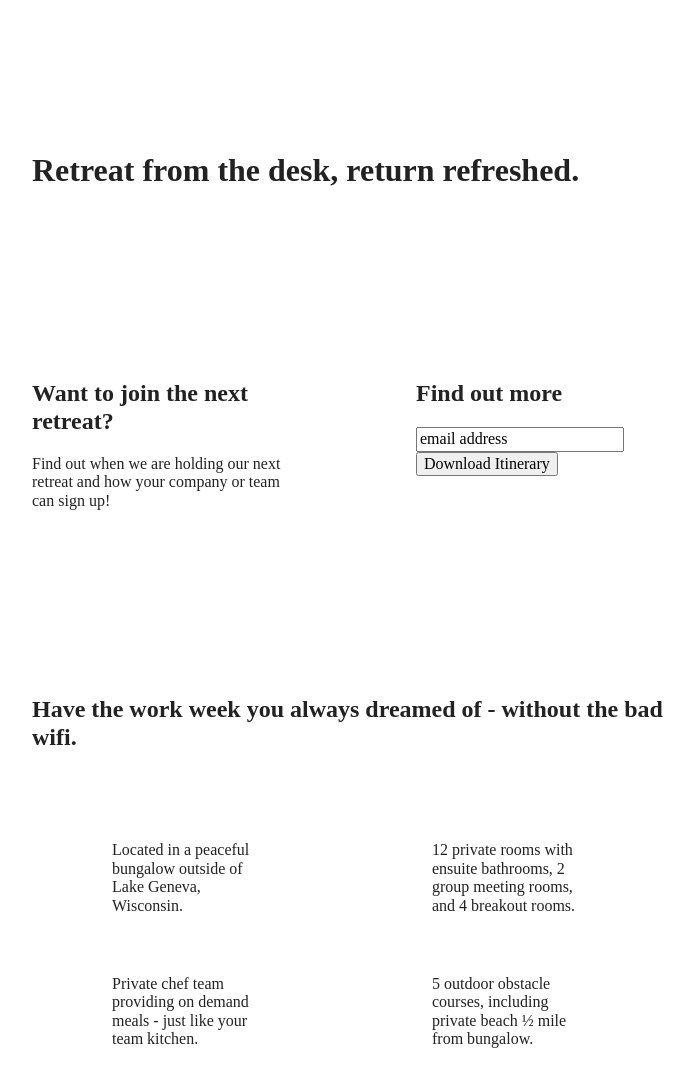
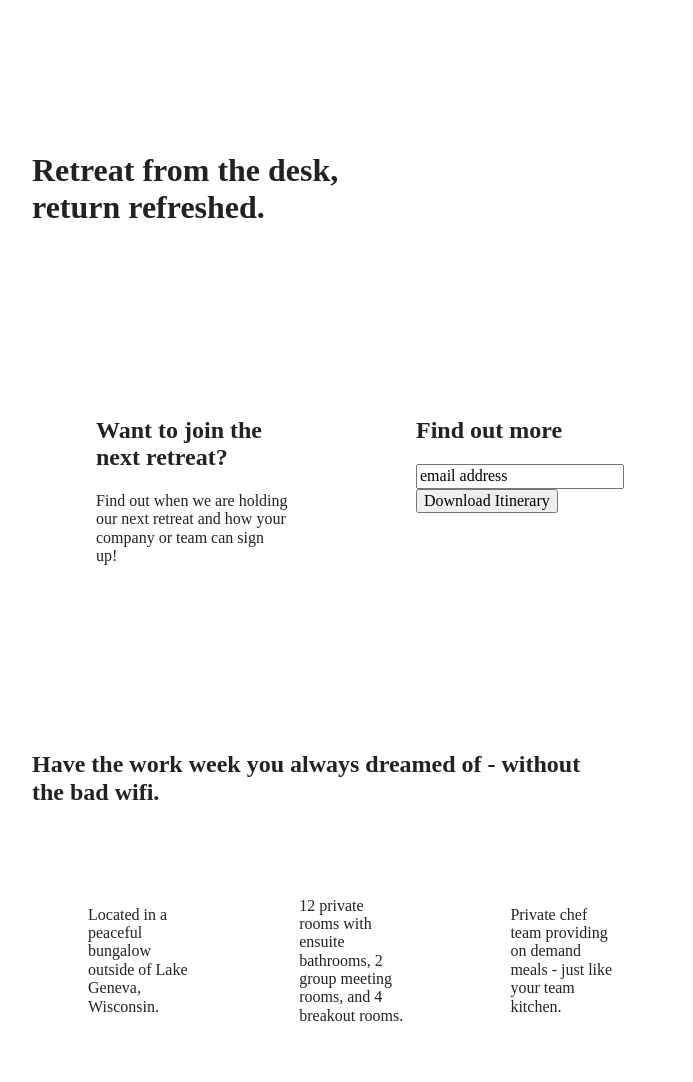
Before and after one commit to e-eastman/206-unplugged, a website built with Parcel: page unplugged-site/index.html in a window 1280 px wide. Shown: the part 194-1276 px from the top of the page, without its empty margins (288-981 px from the left). Built offline with nearby package versions, Linux system fonts and the light colour scheme.

Commit message:
Added desktop styles

```diff
--- a/unplugged-site/css/main.css
+++ b/unplugged-site/css/main.css
@@ -503,6 +503,53 @@
 @media only screen and (min-width: 1024px) {
   /* Desktop Styles */
 
+.content-wrapper {
+  max-wdith: 960px;
+}
+
+.hero-area h1 {
+  width: 60%
+}
+
+aside .content-wrapper {
+  justify-content: space-around;
+}
+
+aside .content-wrapper .form-description,
+aside .content-wrapper .form {
+  width: 30%;
+}
+
+/* Features */
+
+.features h2 {
+  width: 90%
+}
+
+.features article {
+  flex-basis: 33%
+}
+
+/* Reviews */
+
+.reviews article div {
+  width: 42%
+}
+
+/* About Page */
+
+.mission h2,
+.contact-section .content-wrapper h2 {
+  width: 95%;
+}
+
+/* FAQ page */
+
+.faq h2 {
+width: 100%
+}
+
+
 }
 
 
```
